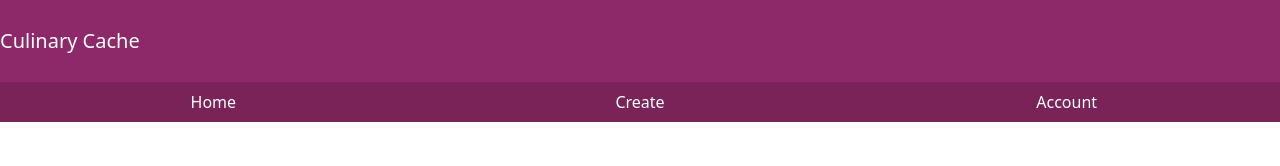
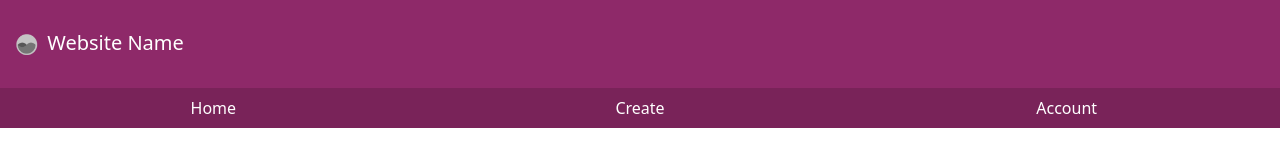
Before and after one commit to SamPolachek/EPIC_WARE, a plain HTML site: page UI_Webpages/index.html in a window 1280 px wide. Drawn offline with nearby package versions, Linux system fonts and the light colour scheme.

Commit message:
Update index.html

```diff
--- a/UI_Webpages/index.html
+++ b/UI_Webpages/index.html
@@ -8,7 +8,12 @@
 </head>
 <body>
     <nav class="navbar navbar-light py-4" style="background-color: #8E2969;">
-        <a class="navbar-brand mb-0 h1" style="color: white;">Culinary Cache</a>
+        <div class="container-fluid">
+            <a class="navbar-brand mb-0 h1" style="color: white;">
+                <img src="images/placeholder-logo-1.png" alt="" width="30" class="d-inline-block align-text-top">
+                Website Name
+            </a>
+        </div>
     </nav>
     <nav class="nav nav-pills nav-justified " style="background-color: #792359">
         <a class="nav-link" style="color: white;" href="#">Home</a>
```
